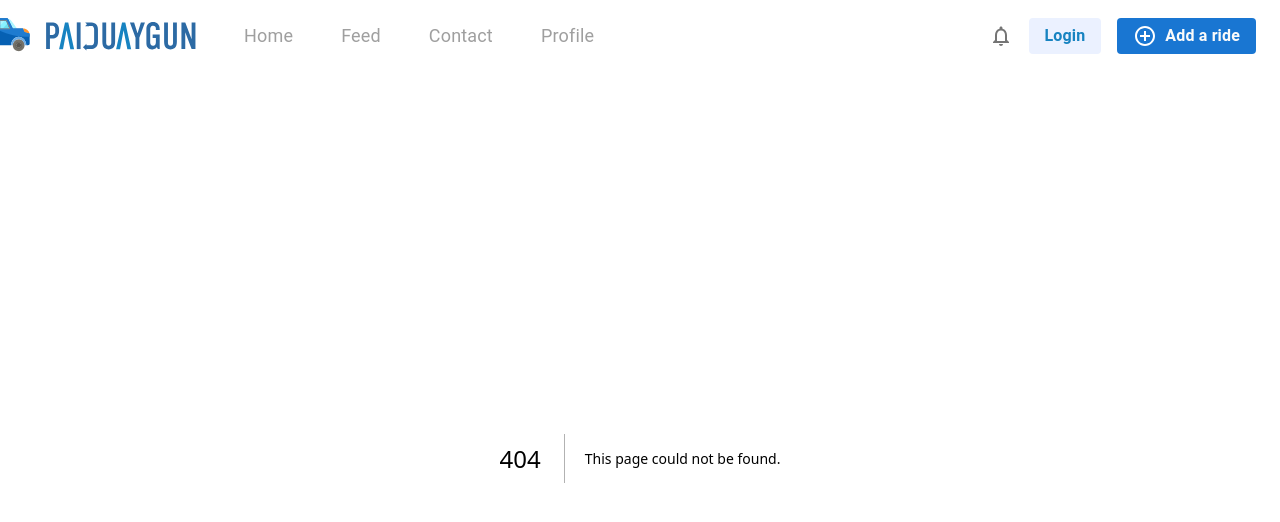
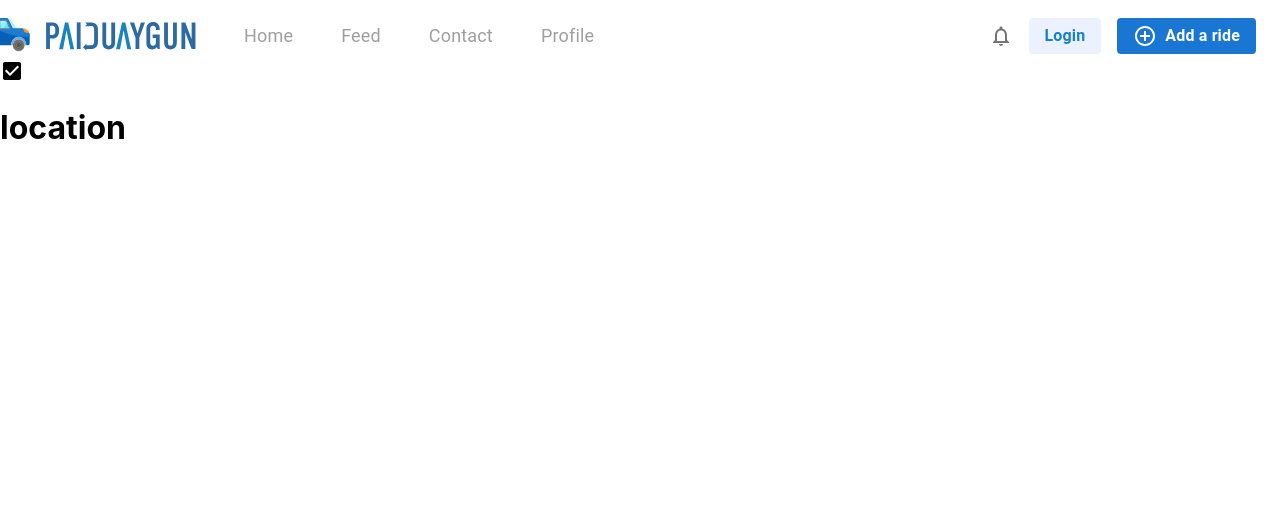
Before and after one commit to ARomaSIZE/paiduaygun, a Next.js app: page /latlon in a window 1280 px wide. Before the commit this address had no page. Shown: the top 522 px of the page. Built offline with nearby package versions, Linux system fonts and the light colour scheme; no server answers.

Commit message:
get lat long

```diff
--- /dev/null
+++ b/pages/latlon.js
@@ -0,0 +1,39 @@
+import React, { useEffect, useState } from "react";
+import { CheckBox } from "@mui/icons-material";
+
+function LatLon(){
+    const [lat,setLat]=useState()
+    const [lon,setLon]=useState()
+
+    useEffect(()=>{
+        navigator.geolocation.getCurrentPosition((postion)=>{
+            setLat(postion.coords.latitude)
+            setLon(postion.coords.longitude)
+        })
+    })
+
+    // function latlon () {
+    //     navigator.geolocation.getCurrentPosition((postion)=>{
+    //         setLat(postion.coords.latitude);
+    //         setLon(postion.coords.longitude);
+    //     })
+    //     console.log(lat);
+    //     console.log(lon);
+
+    // }
+
+    return(
+        <div>
+            <CheckBox value="Tutor 1" onClick={() => {
+                 navigator.geolocation.getCurrentPosition((postion)=>{
+                    setLat(postion.coords.latitude);
+                    setLon(postion.coords.longitude);
+                })
+                console.log(lat);
+                console.log(lon);
+            }}/>
+            <h1>{lat} location {lon}</h1>
+        </div>
+    );
+}
+export default LatLon;
```
